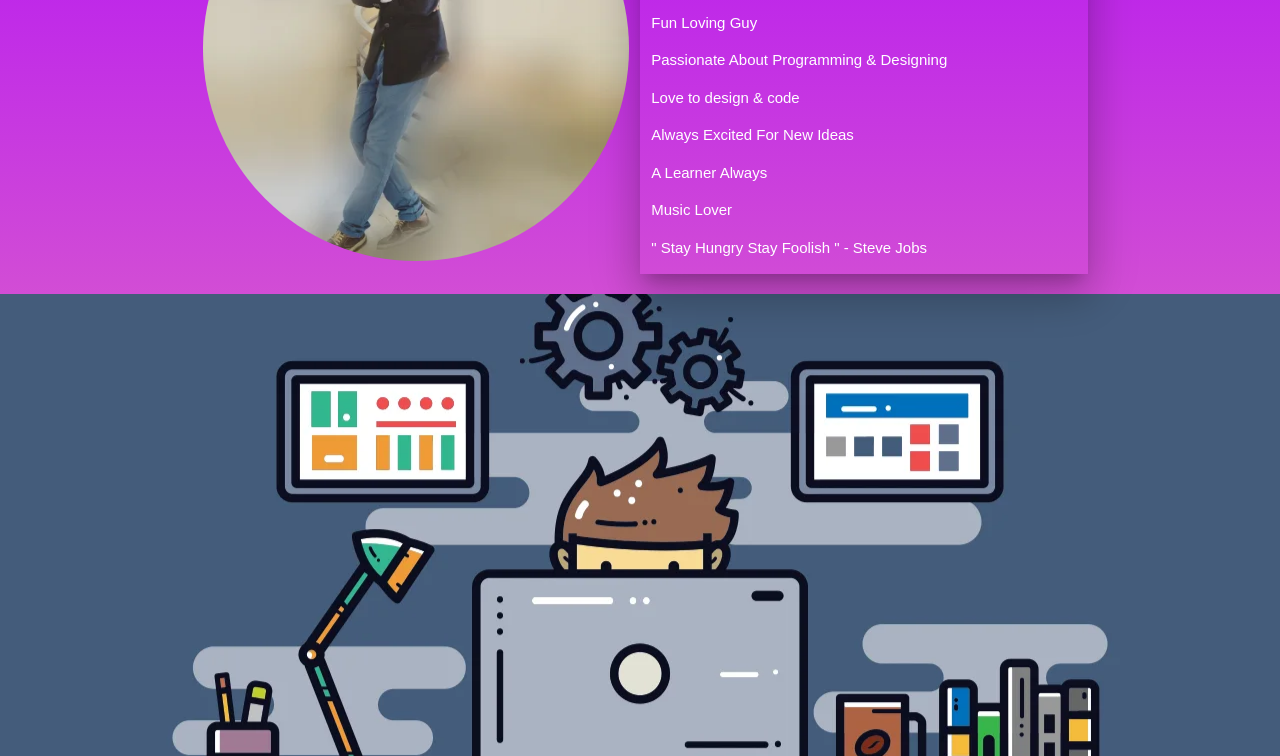
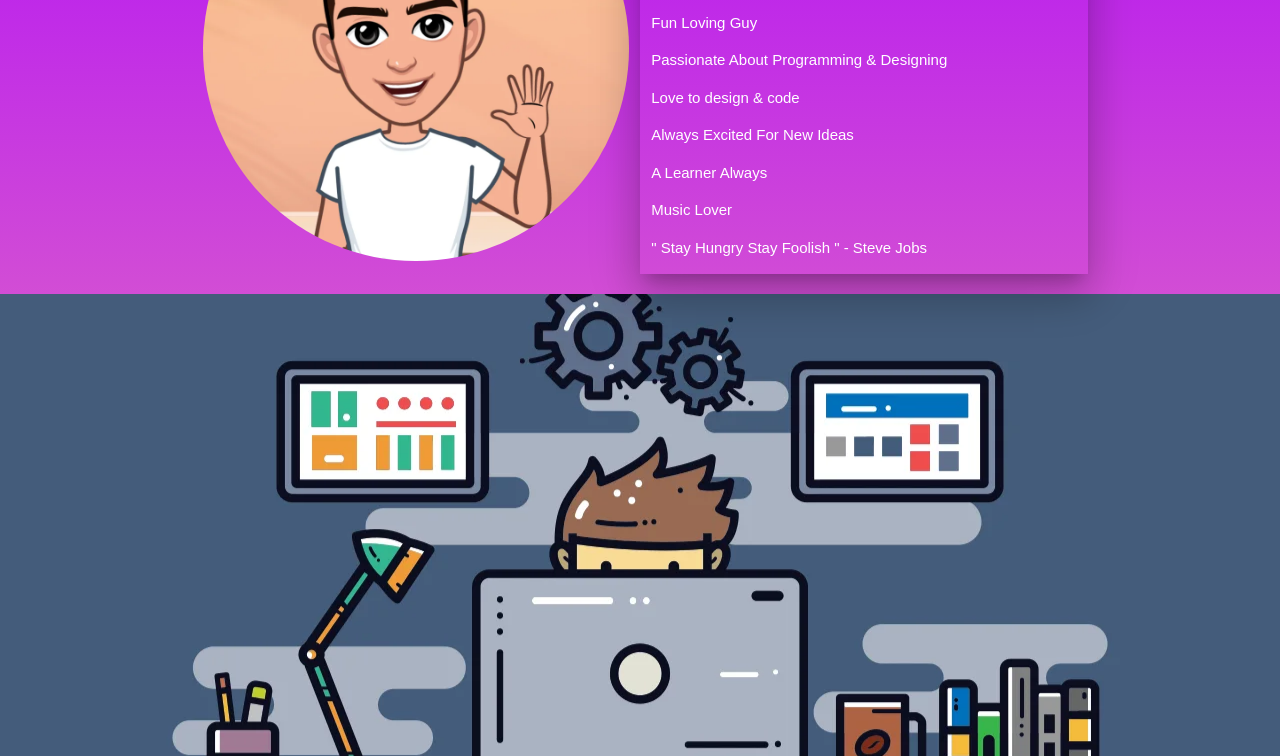
Before and after one commit to kshitij9896/kshitijbansodofficial.github.io, a website: page index.html in a window 1280 px wide. Shown: the part 344-1100 px from the top of the page. Drawn offline with nearby package versions, Linux system fonts and the light colour scheme.

Commit message:
Update Mainsection.html
File Udpates

```diff
--- a/mainsection.html
+++ b/mainsection.html
@@ -1,9 +1,10 @@
+
     <div class="aboutus-section white-text" id="mainsection">
         <h2 class="center-align white-text">Kshitij Bansod</h2>
         <div class="container">
             <div class="row">
                 <div class="col m6 s12">
-                <img class="circle responsive-img hoverable" src="img/KshitijBansod.webp" alt="KshitijBansod">
+                    <img class="circle responsive-img hoverable" src="img/Kshitij Bansod 3D Avatar.webp">
                 </div>
                 <div class="col m6 s12 hoverable z-depth-5">
                     <!-- <h4>Kshitij Bansod</h4> -->
```
Also changed, not shown: 1 other file. Lines whose indentation alone changed are shown as unchanged.
